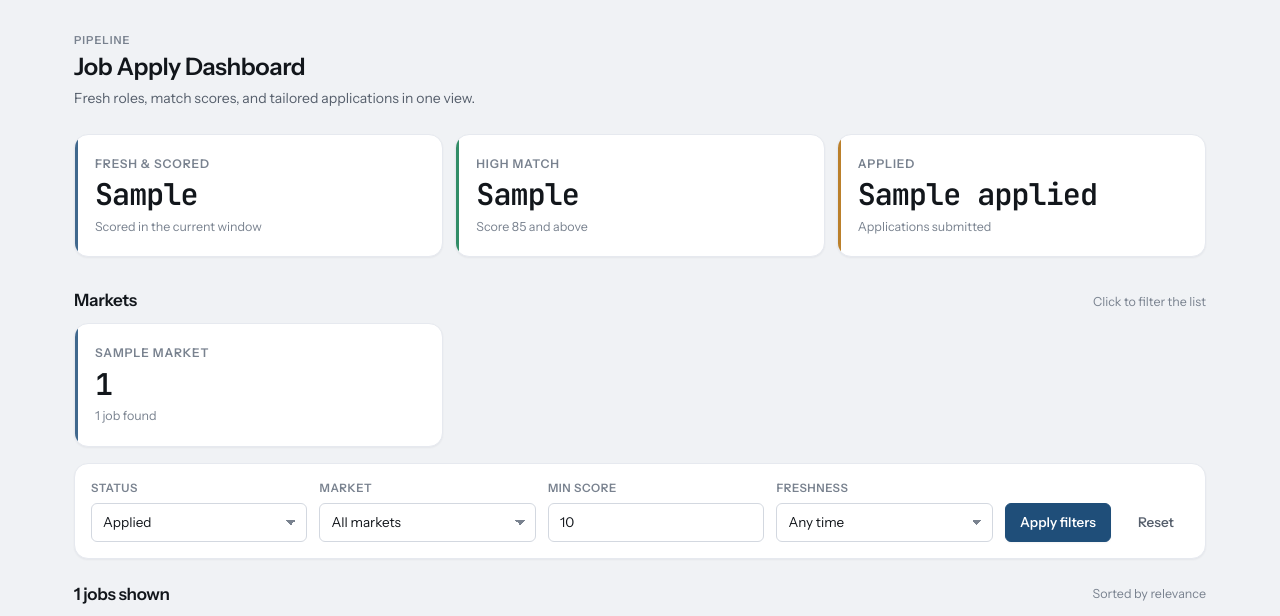
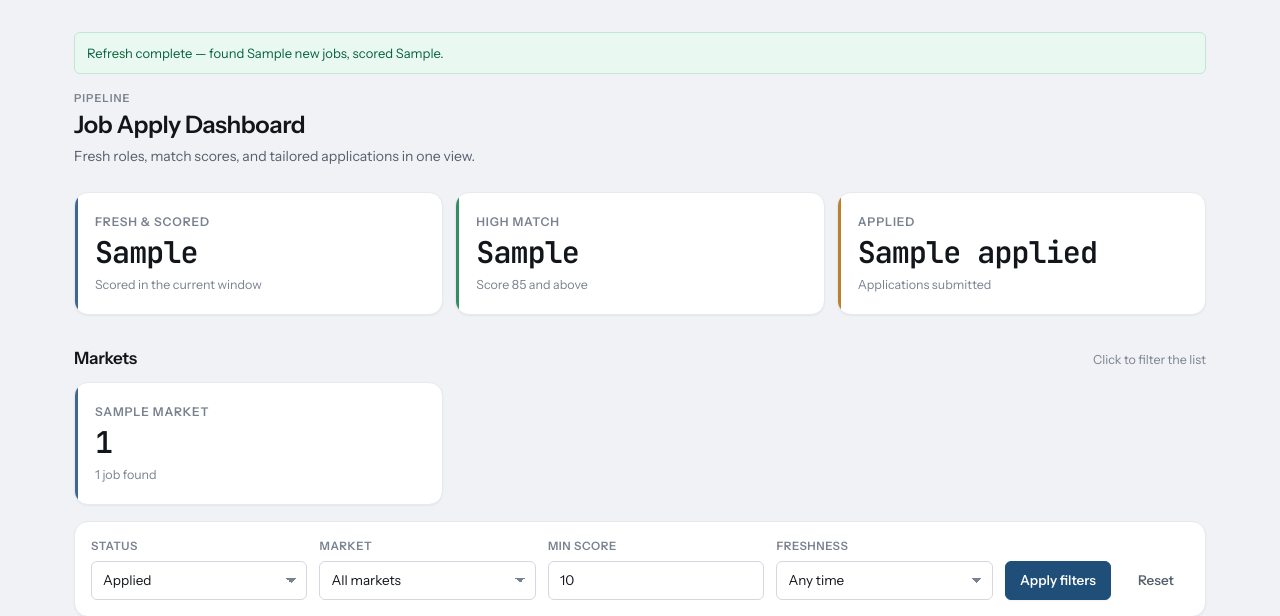
Before and after one commit to Toecyn/job_apply, a Flask app: template Job_Apply/templates/index.html in a window 1280 px wide. Shown: the part 59-675 px from the top of the page. Run offline with Flask 3, Linux system fonts and the light colour scheme; the template is opened without the code that fills it: most values are stand-ins (such as "Sample title", 1, 10 or a date in 2020).

Commit message:
Make Refresh Jobs actually able to scrape on Vercel, and stop hiding failures
Root cause (pre-existing, not introduced by recent changes): scraper.py
does `from jobspy import scrape_jobs` at module level, and python-jobspy
was deliberately excluded from requirements.txt — only in
requirements-local.txt, for a separate scheduler.py process. So on the
actual Vercel deployment, `from scraper import run_scrape` inside the
/refresh route has always raised ModuleNotFoundError. The route caught
that in a bare except and silently redirected back to "/" — no error
ever reached the browser, so the button looked like it did nothing.

- requirements.txt: added python-jobspy, so the deployed dashboard can
  actually import and run the scraper.
- vercel.json: added functions.app.py.maxDuration: 60 — the ceiling safe
  on both Hobby and Pro without risking a config-validation failure on
  either tier. A scrape loops every market x every target title making
  sequential HTTP calls to Indeed/LinkedIn; even with jobspy installed,
  a large market/title list may still exceed this on Hobby (10-60s) —
  raise maxDuration further if on Pro/Enterprise (up to 300s/800s) and
  it's still timing out. Couldn't verify Vercel's current functions+builds
  interaction live (egress to vercel.com is blocked in this environment)
  — confirm this config is actually honored after deploy.
- requirements-local.txt: dropped the now-redundant python-jobspy line
  (still pulled in via -r requirements.txt), kept apscheduler/mcp for the
  standalone scheduler process.
- /refresh: no longer swallows the result either way. Passes
  refresh_ok/refresh_scored/refresh_error through as redirect query
  params; index.html shows a real success or failure banner instead of a
  silent no-op reload. This is the important part regardless of the
  jobspy fix — the next failure (timeout, rate limiting from Vercel's
  IPs, an unconfigured profile, anything) will now actually say what
  happened instead of requiring a look at server logs nobody can see.

Co-Authored-By: Claude Sonnet 5 <noreply@anthropic.com>
Claude-Session: https://claude.ai/code/session_01XzhHcBPfBXe5vRFXj4WEkF

```diff
--- a/Job_Apply/app.py
+++ b/Job_Apply/app.py
@@ -1,5 +1,6 @@
 import json
 import os
+from urllib.parse import quote
 from flask import Flask, render_template, jsonify, request, redirect
 from dotenv import load_dotenv
 from db import get_db, init_db
@@ -96,7 +97,10 @@ def index():
     stats = get_stats_data()
     return render_template("index.html",
         jobs=jobs, stats=stats,
-        filters={"status": status, "market": market, "min_score": min_score, "fresh_hours": fresh_hours}
+        filters={"status": status, "market": market, "min_score": min_score, "fresh_hours": fresh_hours},
+        refresh_ok=request.args.get("refresh_ok"),
+        refresh_scored=request.args.get("refresh_scored"),
+        refresh_error=request.args.get("refresh_error"),
     )
 
 
@@ -130,18 +134,26 @@ def update_status(job_id):
 
 @app.route("/refresh", methods=["POST"])
 def refresh():
+    """Was silently swallowing every failure here — a missing dependency,
+    a scrape timeout, an unconfigured profile, anything — and just
+    redirecting back to a page that looked unchanged, with the real reason
+    only ever reaching the server log. Now passes a status message through
+    as a query param so index.html can actually show what happened."""
+    scored = 0
     try:
         from scraper import run_scrape
         new_jobs = run_scrape()
         if new_jobs > 0:
             try:
                 from scorer import score_all_unscored
-                score_all_unscored()
+                scored = score_all_unscored()
             except Exception as e:
                 print(f"Scoring error: {e}")
+                return redirect(f"/?refresh_ok={new_jobs}&refresh_scored={scored}&refresh_error={quote(f'Found {new_jobs} jobs but scoring failed: {e}')}")
+        return redirect(f"/?refresh_ok={new_jobs}&refresh_scored={scored}")
     except Exception as e:
         print(f"Refresh error: {e}")
-    return redirect("/")
+        return redirect(f"/?refresh_error={quote(str(e))}")
 
 
 @app.route("/tailor/<job_id>", methods=["POST"])
--- a/Job_Apply/requirements.txt
+++ b/Job_Apply/requirements.txt
@@ -5,3 +5,4 @@ python-dotenv
 requests
 pypdf
 docx2txt
+python-jobspy
--- a/Job_Apply/templates/index.html
+++ b/Job_Apply/templates/index.html
@@ -274,6 +274,15 @@ a.stat.active{border-color:var(--accent);background:var(--accent-soft);box-shado
 </header>
 
 <main class="page">
+  {% if refresh_error %}
+  <div class="notice notice-err" style="margin-bottom:16px">
+    Refresh failed: {{ refresh_error }}
+  </div>
+  {% elif refresh_ok is not none %}
+  <div class="notice notice-ok" style="margin-bottom:16px">
+    Refresh complete — found {{ refresh_ok }} new job{{ '' if refresh_ok == '1' else 's' }}{% if refresh_scored %}, scored {{ refresh_scored }}{% endif %}.
+  </div>
+  {% endif %}
   <div class="page-head">
     <div>
       <div class="eyebrow">Pipeline</div>
```
Also changed, not shown: Job_Apply/requirements-local.txt (+4 -3 lines), Job_Apply/vercel.json.
